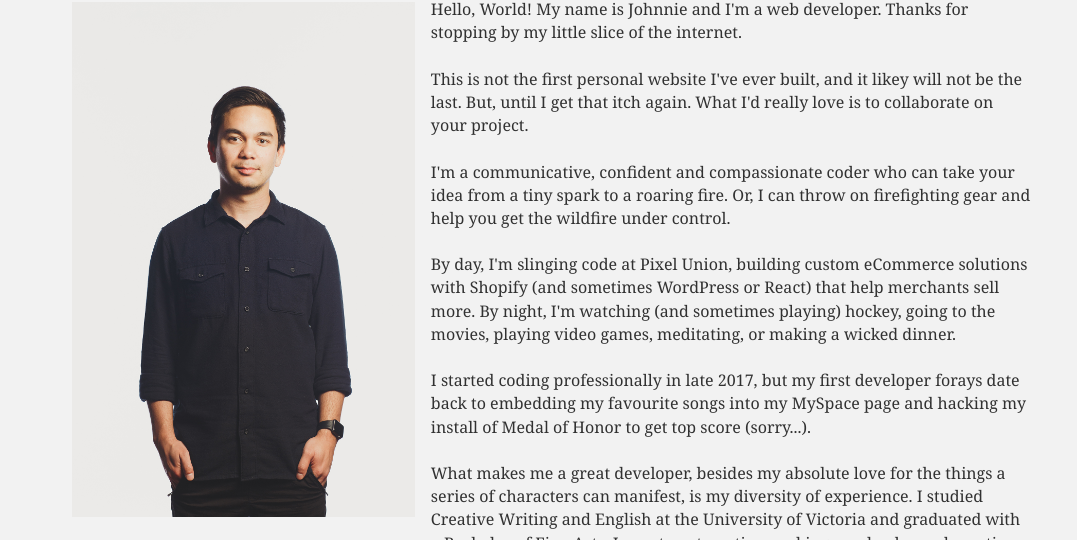
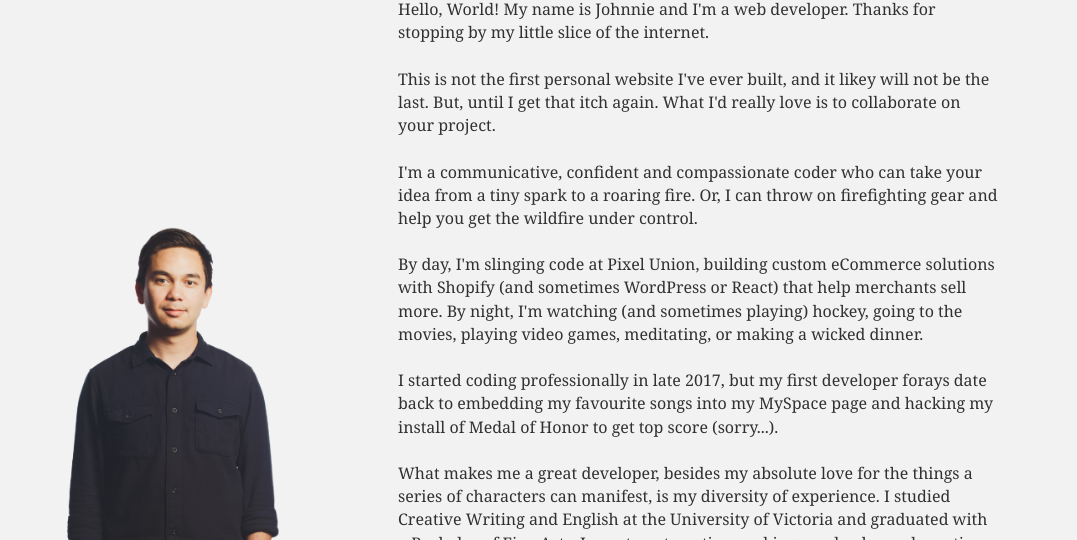
Before and after one commit to johnniereg/gatsby-portfolio, a Gatsby site: page / in a window 1280 px wide. Shown: the part 142-682 px from the top of the page, without its empty margins (0-1077 px from the left). Built offline with nearby package versions, Linux system fonts and the light colour scheme; Gatsby itself is replaced by a stand-in of ours.

Commit message:
Layout and styling
Building two container and basic mobile layout rules for the site.

Also converted profile image to one without a background and added that.

```diff
--- a/src/pages/index.js
+++ b/src/pages/index.js
@@ -1,6 +1,6 @@
 import React from "react"
 
-import profilePhoto from "../../static/johnnie-regalado-photo.jpg";
+import profilePhoto from "../../static/johnnie-regalado-photo-removebg.png";
 
 export default () => (
   <div className="layout">
@@ -15,7 +15,7 @@ export default () => (
         <img className="social-links__icon" src="https://source.unsplash.com/random/24x24" alt="A social media icon for LinkedIn"/>
       </div>
     </header>
-    <main className="site-main">
+    <main className="main">
       <section className="about">
         <h1 className="about_title">About</h1>
         <h2 className="about_subtitle">Make. Create. Produce.</h2>
--- a/src/styles/components/_header.scss
+++ b/src/styles/components/_header.scss
@@ -1,6 +1,12 @@
 .header {
-  width: 33%;
+  position: relative;
+  max-height: 100vh;
+  // max-width: 400px;
   padding: 0 1rem;
+
+  @media screen and (max-width: 768px) {
+    width: 100%;
+  }
 
   .header__title {
     font-size: rem(36px);
@@ -9,4 +15,16 @@
   .header__subtitle {
     font-size: rem(24px);
   }
+
+  .header__photo {
+    position: absolute;
+    bottom: 0;
+    left: 0;
+    margin: 0;
+    z-index: -1;
+
+    @media screen and (max-width: 768px) {
+      display: none;
+    }
+  }
 }
--- a/src/styles/components/_layout.scss
+++ b/src/styles/components/_layout.scss
@@ -2,5 +2,9 @@
   display: flex;
   max-height: 100vh;
   max-width: 100vw;
-  padding: 2rem 3.5rem;
+
+  @media screen and (max-width: 768px) {
+    flex-wrap: wrap;
+    overflow: scroll;
+  }
 }
--- a/src/styles/components/_main.scss
+++ b/src/styles/components/_main.scss
@@ -1,3 +1,9 @@
-.site-main {
-  width: 70%;
+.main {
+  flex: 1 0;
+  padding: 2rem 3.5rem;
+  overflow: scroll;
+
+  @media screen and (max-width: 768px) {
+    padding: 2rem 1rem;
+  }
 }
```
Also changed, not shown: static/johnnie-regalado-photo-removebg.png (added).
